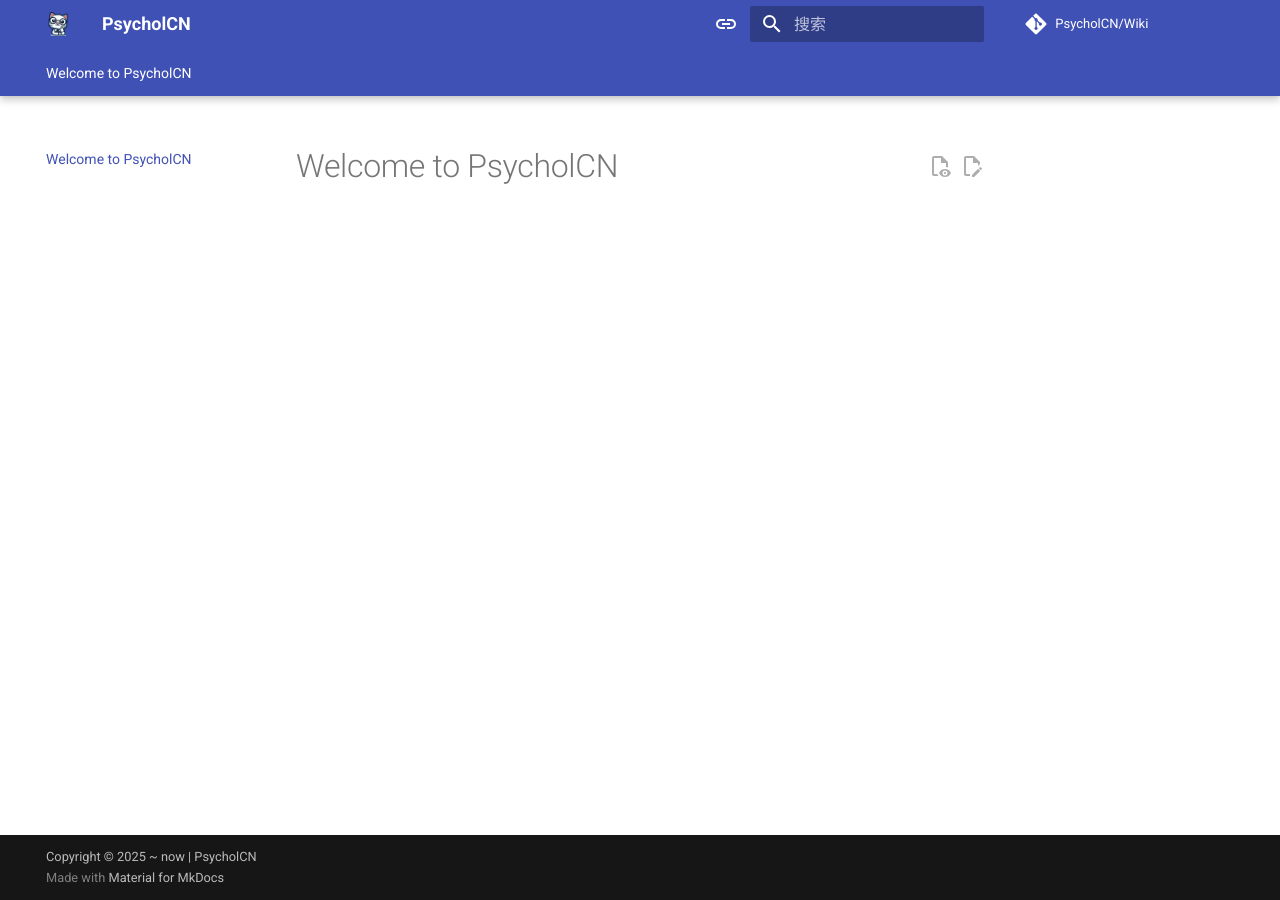
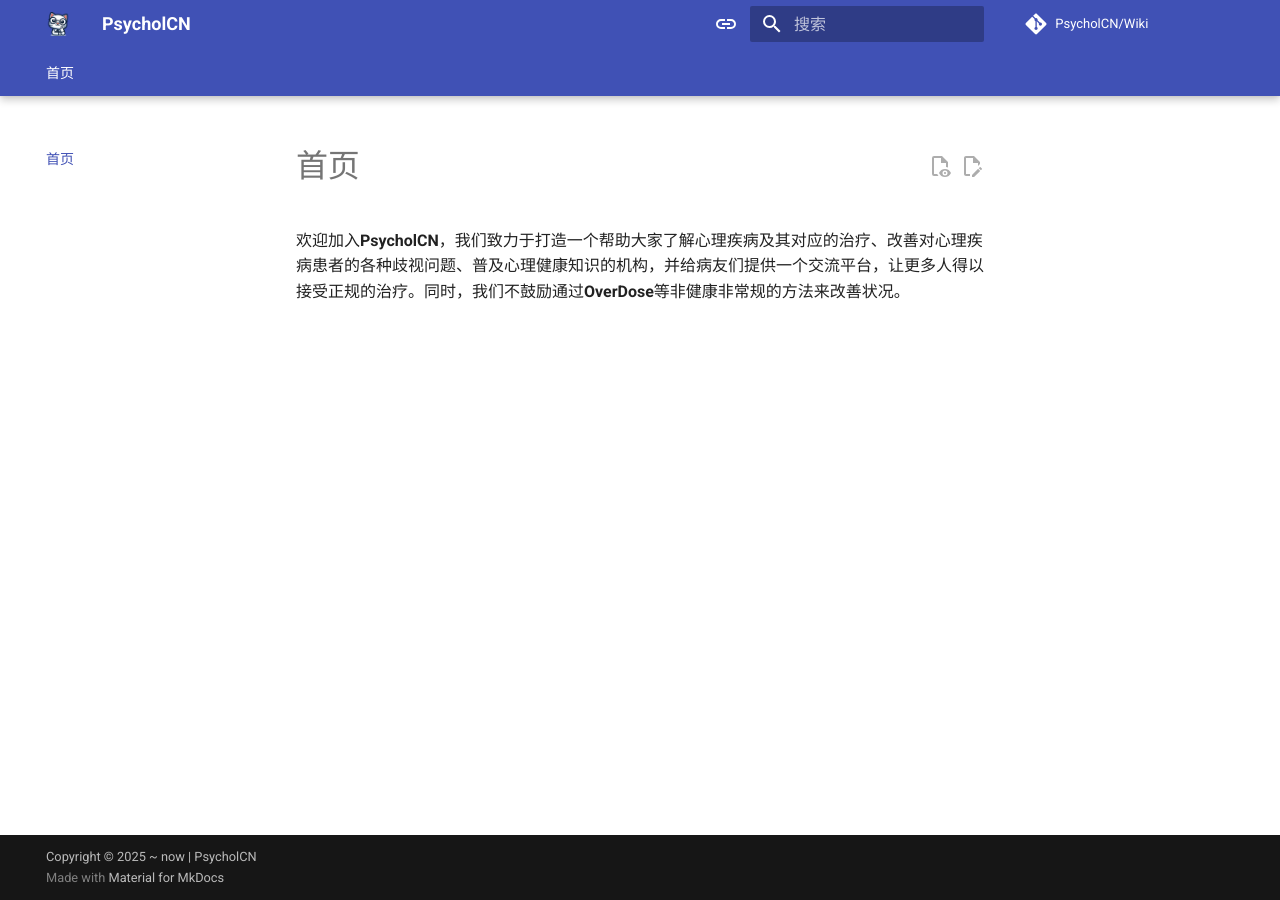
Before and after one commit to PsycholCN-Dev/Wiki, an MkDocs documentation site: the page built from docs/index.md, in a window 1280 px wide. Built offline with MkDocs 1.6.1 and Material for MkDocs 9.7.7, drawn with Linux system fonts in a browser that asks for light colours; comment, search, counter and statistics services are not loaded.

Commit message:
Update index.md

```diff
--- a/docs/index.md
+++ b/docs/index.md
@@ -1 +1,3 @@
-# Welcome to PsycholCN
+# 首页
+
+欢迎加入**PsycholCN**，我们致力于打造一个帮助大家了解心理疾病及其对应的治疗、改善对心理疾病患者的各种歧视问题、普及心理健康知识的机构，并给病友们提供一个交流平台，让更多人得以接受正规的治疗。同时，我们不鼓励通过**OverDose**等非健康非常规的方法来改善状况。
```
